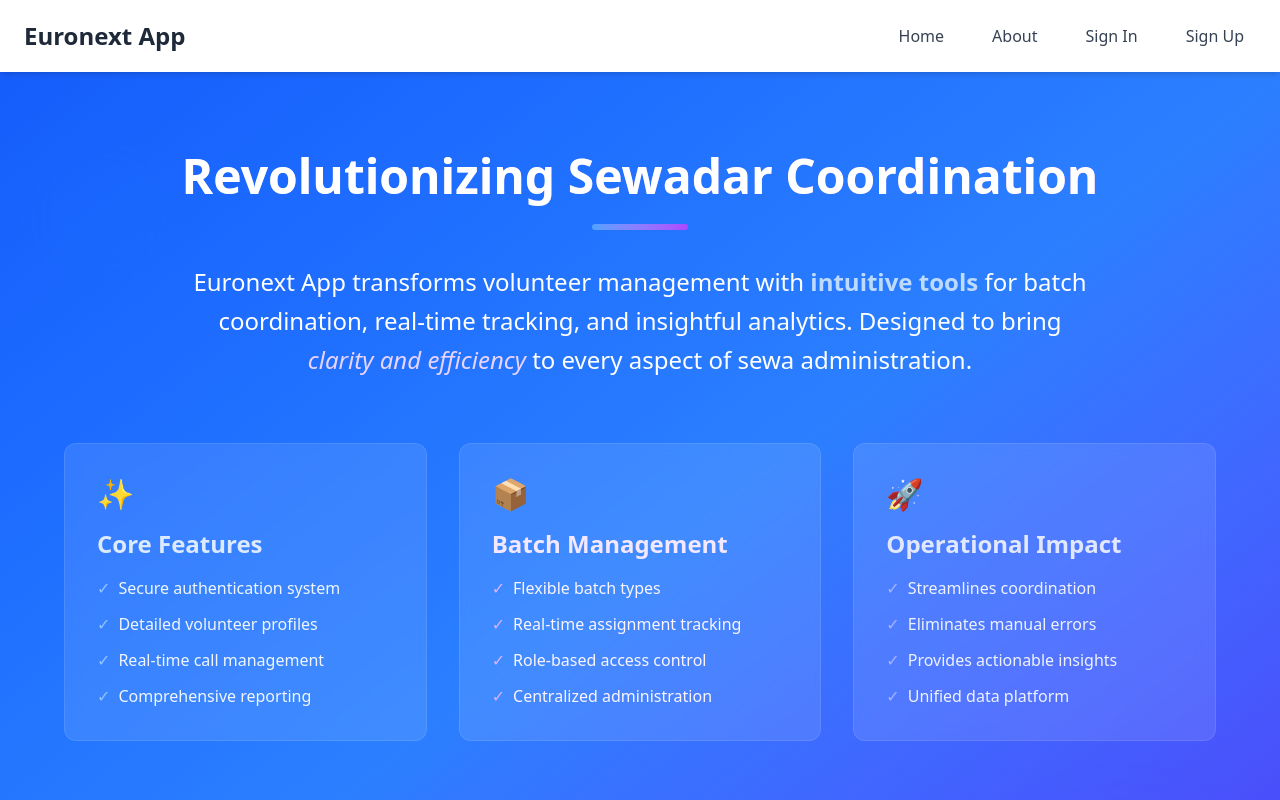
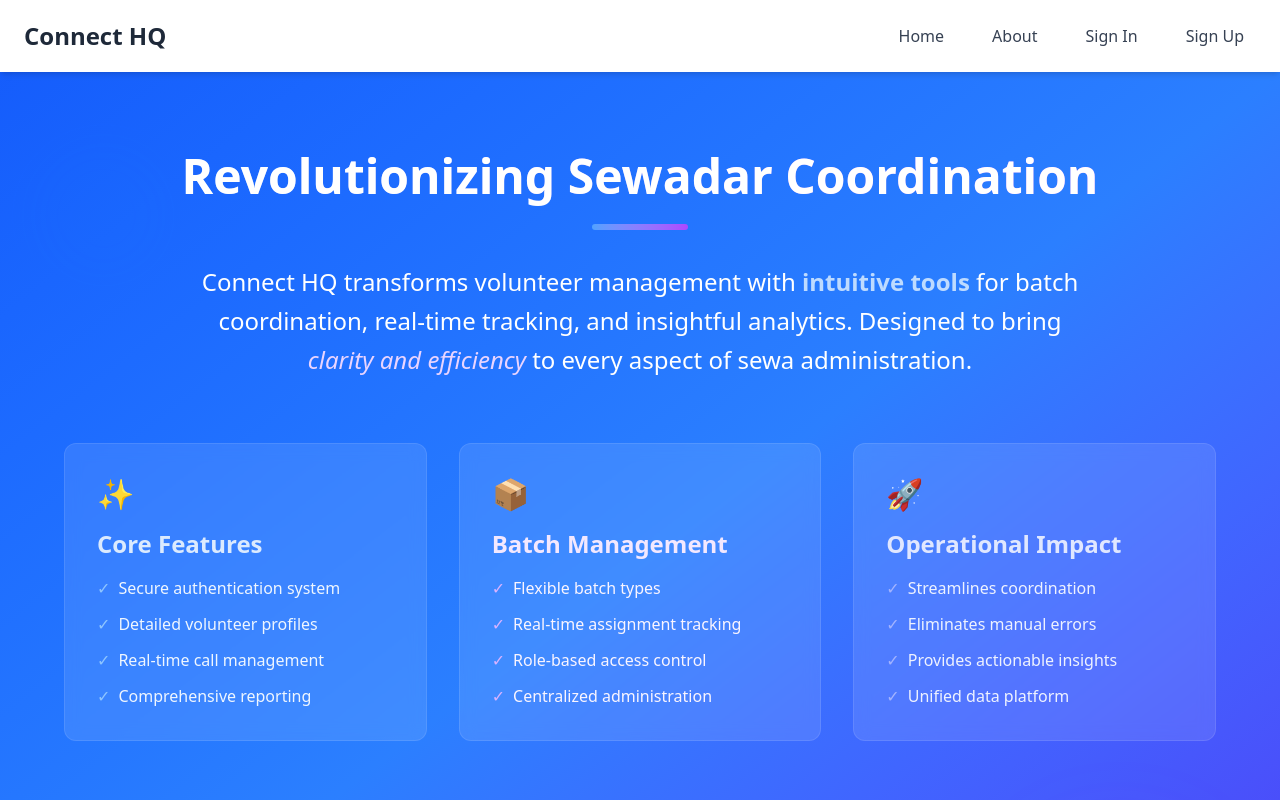
Before and after one commit to LakshyaGrover369/Capture_Call_Frontend, a React (Vite) app: page /about in a window 1280 px wide. Shown: the top 800 px of the page. Built offline with nearby package versions, Linux system fonts and the light colour scheme.

Commit message:
changed the name of website

```diff
--- a/src/components/Navbar.tsx
+++ b/src/components/Navbar.tsx
@@ -52,9 +52,7 @@ const Navbar = () => {
   return (
     <div className="bg-gradient-to-r from-blue-400 via-purple-400 to-pink-400">
       <nav className="bg-white shadow-md px-6 py-4 flex items-center justify-between z-50 relative">
-        <div className="text-2xl font-extrabold text-gray-800">
-          Euronext App
-        </div>
+        <div className="text-2xl font-extrabold text-gray-800">Connect HQ</div>
 
         <button className="md:hidden focus:outline-none" onClick={toggleMenu}>
           <span className="text-3xl text-gray-800">&#9776;</span>
--- a/src/pages/General/AboutUs.tsx
+++ b/src/pages/General/AboutUs.tsx
@@ -16,7 +16,7 @@ const AboutUs: React.FC = () => {
           </h2>
           <div className="w-24 h-1.5 bg-gradient-to-r from-blue-400 to-purple-500 mx-auto mb-8 rounded-full"></div>
           <p className="text-xl md:text-2xl leading-relaxed max-w-4xl mx-auto">
-            Euronext App transforms volunteer management with{" "}
+            Connect HQ transforms volunteer management with{" "}
             <span className="font-semibold text-blue-200">intuitive tools</span>{" "}
             for batch coordination, real-time tracking, and insightful
             analytics. Designed to bring{" "}
--- a/src/pages/General/Home.tsx
+++ b/src/pages/General/Home.tsx
@@ -49,7 +49,7 @@ const Home = () => {
       <section className="h-screen flex flex-col-reverse md:flex-row items-center justify-between px-10 bg-gradient-to-br from-blue-600 via-blue-500 to-indigo-600 text-white">
         <div className="max-w-xl">
           <h1 className="text-5xl font-extrabold leading-tight">
-            Welcome to Euronext App
+            Welcome to Connect HQ
           </h1>
           <p className="mt-4 text-lg text-blue-100">
             Manage prospects, admins, and user insights easily. Get real-time
```
